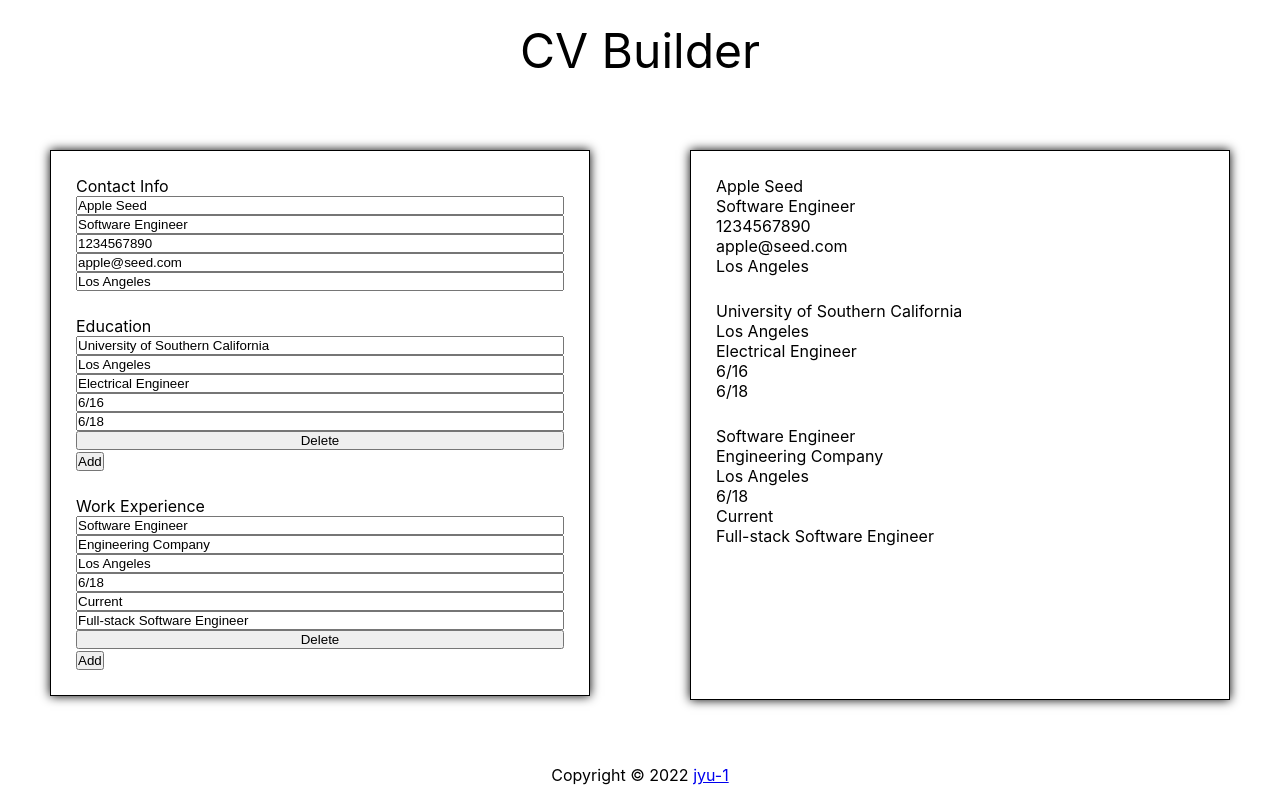
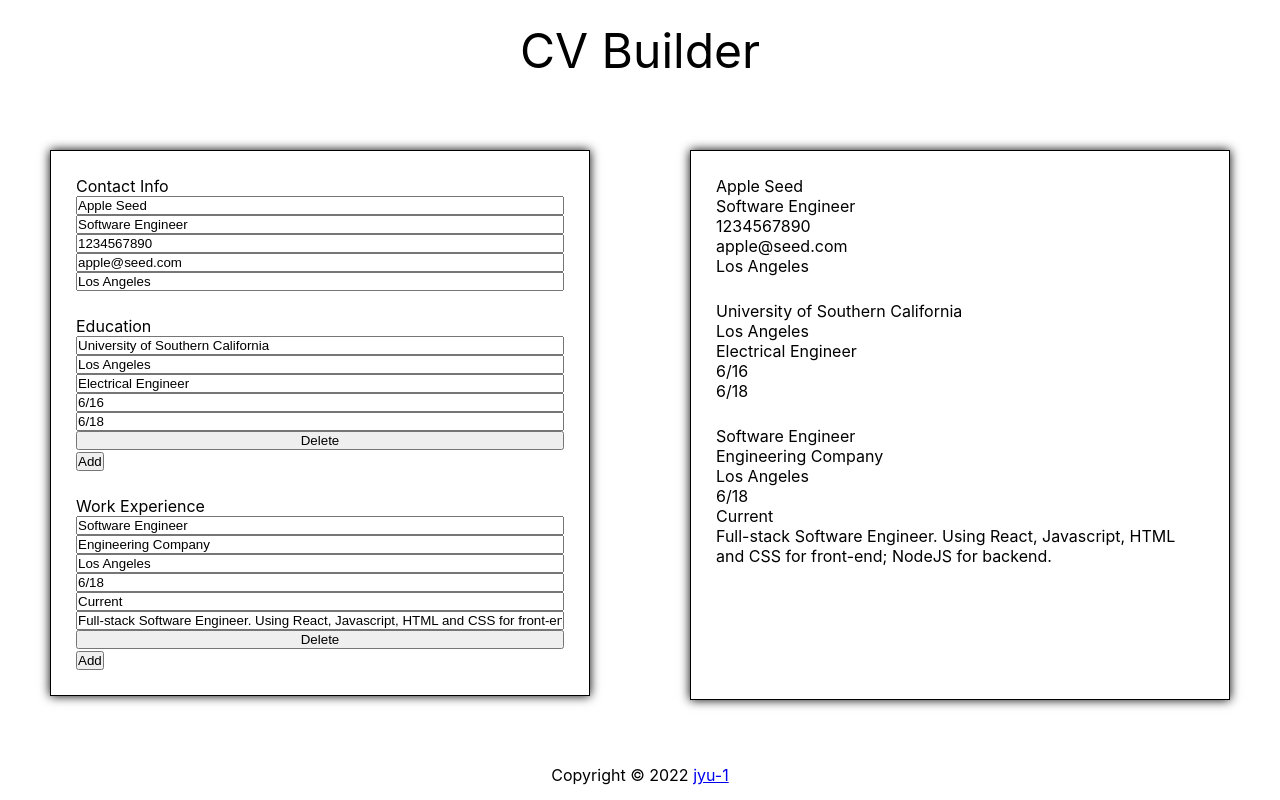
Before and after one commit to jyu-1/cv-project, a React (Create React App) app: page / in a window 1280 px wide. Built offline with nearby package versions, Linux system fonts and the light colour scheme.

Commit message:
formatting change

```diff
--- a/src/components/DefaultData.js
+++ b/src/components/DefaultData.js
@@ -30,7 +30,8 @@ const data = {
                 city: "Los Angeles",
                 start: "6/18",
                 end: "Current",
-                description: "Full-stack Software Engineer",
+                description:
+                    "Full-stack Software Engineer. Using React, Javascript, HTML and CSS for front-end; NodeJS for backend.",
                 key: uniqid(),
             },
         ],
```
